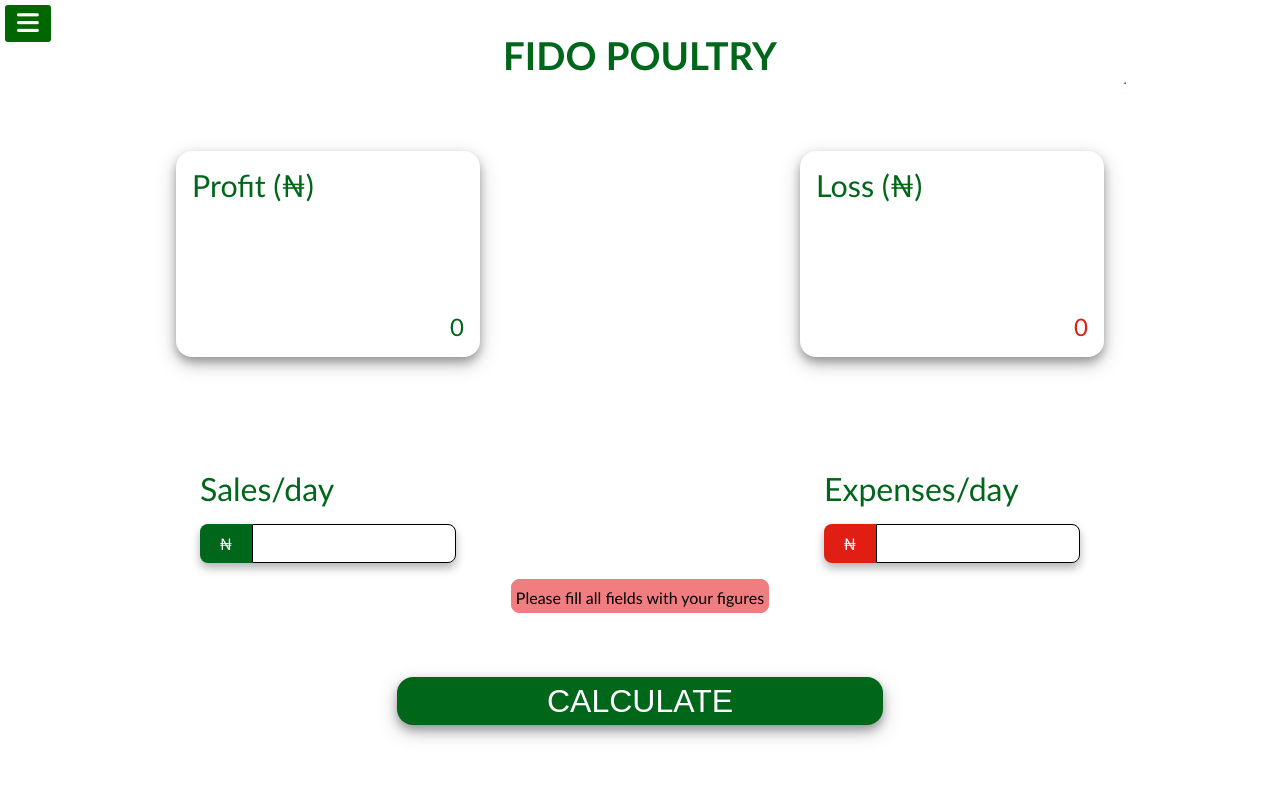
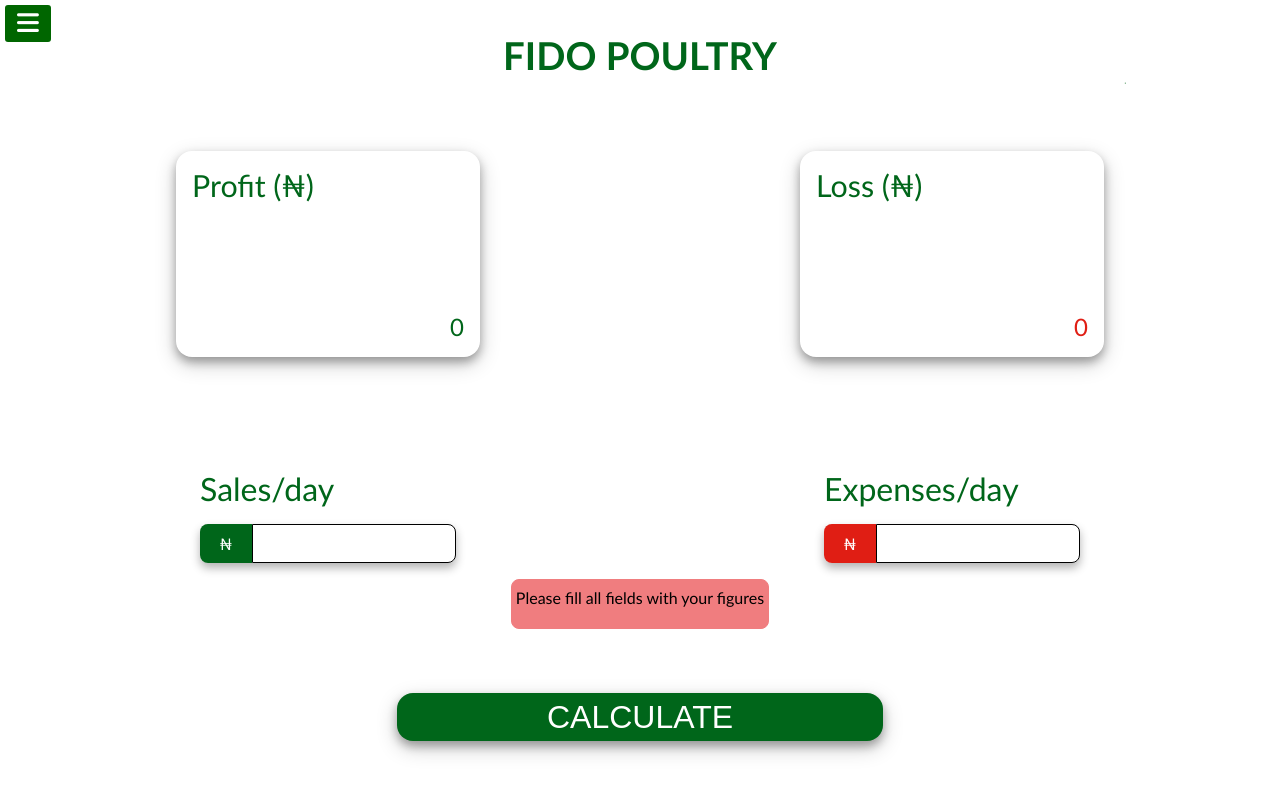
Before and after one commit to ccanyanwu/FIDO-POULTRY, a plain HTML site: page index.html in a window 1280 px wide. Both pictures are taken after a click on the button "calculate". Drawn offline with Linux system fonts and the light colour scheme.

Commit message:
Error message fixed

```diff
--- a/account.js
+++ b/account.js
@@ -46,9 +46,9 @@ const UIprofit = document.querySelector('.profit'),
 
      }
 
-     const clearError = () => {
-       document.querySelector('.error').remove();
-     }
+        const clearError = () => {
+            document.querySelector('.error').remove();
+        }
 
        //validate input
        if(isNaN(salesInput) || isNaN(expensesInput)){
--- a/style.css
+++ b/style.css
@@ -235,6 +235,9 @@ input[type="button"]{
 
 /**********MEDIA QUERIES**********/
 @media all and (min-width:560px){
+ .error{
+     height:2rem;
+ }
   article.account{
   display: grid;
   grid-template-columns:  1fr  1fr;
```
